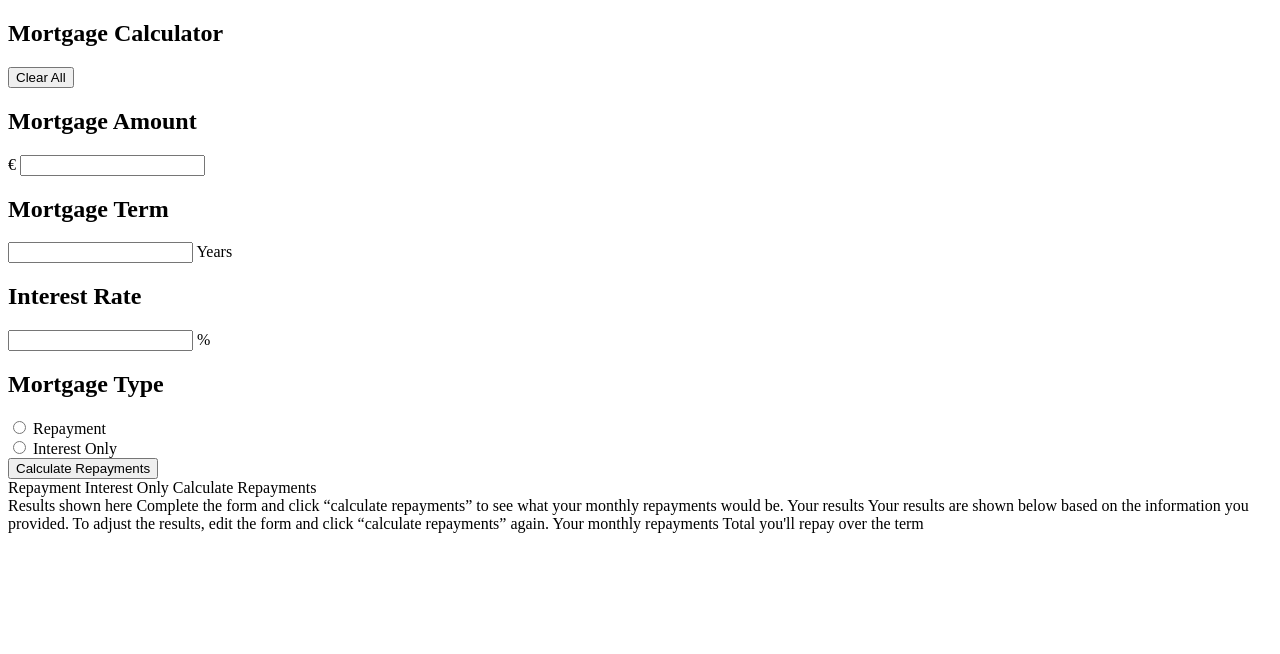
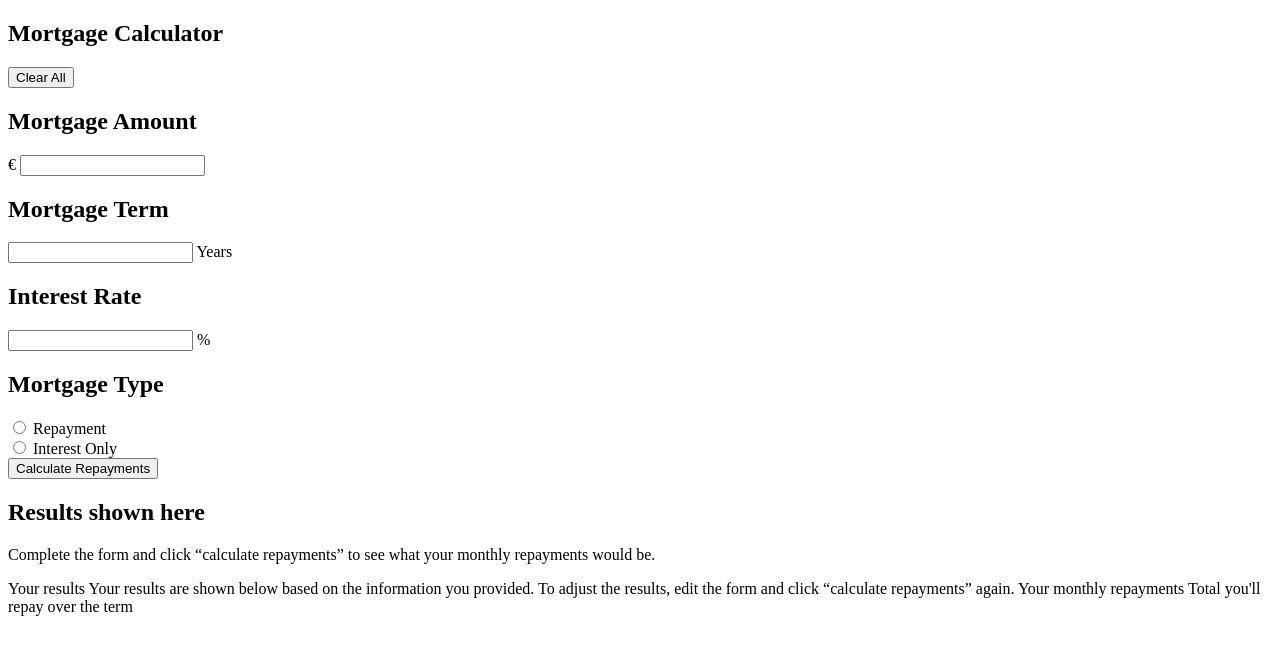
Before and after one commit to abhi-zero/mortgage-repayment-calculator, a plain HTML site: page index.html in a window 1280 px wide. Drawn offline with Linux system fonts and the light colour scheme.

Commit message:
Refactor result section in index.html for improved clarity and structure

```diff
--- a/index.html
+++ b/index.html
@@ -68,27 +68,17 @@
 
       <button class="submit">Calculate Repayments</button>
     </form>
+  </section>
+  <section class="result-section empty-section">
+<!-- Empty results start -->
 
+<h2 class="title">Results shown here</h2>
 
+<p class="description">Complete the form and click “calculate repayments” to see what
+  your monthly repayments would be.</p>
 
-
-
-
-
-    Repayment
-    Interest Only
-
-    Calculate Repayments
+<!-- Empty results end -->
   </section>
-
-  <!-- Empty results start -->
-
-  Results shown here
-
-  Complete the form and click “calculate repayments” to see what
-  your monthly repayments would be.
-
-  <!-- Empty results end -->
 
   <!-- Completed results start -->
 
```
